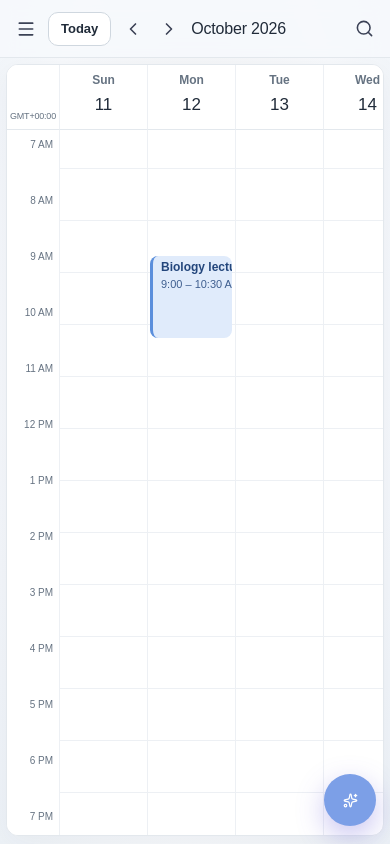
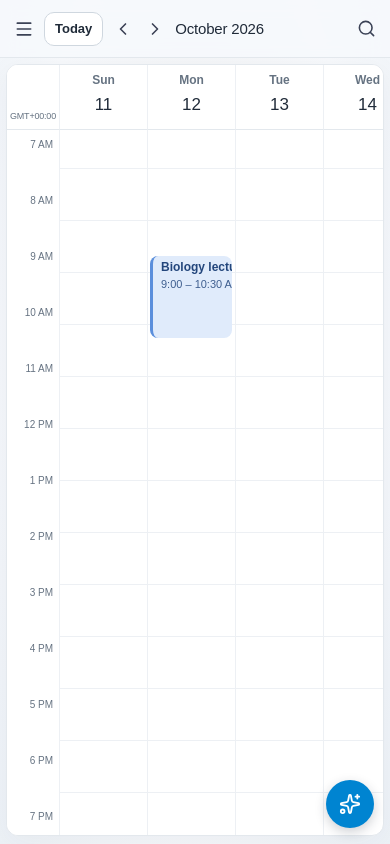
Before and after one commit to 123674/Flowtives, a Next.js app: page /calendar in a window 390 px wide. Built offline with nearby package versions, Linux system fonts and the light colour scheme.

Commit message:
made Ai icon and added tooltips

```diff
--- a/next.config.ts
+++ b/next.config.ts
@@ -1,8 +1,10 @@
+
 import type { NextConfig } from "next";
 
 const nextConfig: NextConfig = {
   /* config options here */
   reactCompiler: true,
+  allowedDevOrigins: ["192.168.0.101"],
 };
 
 export default nextConfig;
--- a/src/app/calendar/calendar.module.css
+++ b/src/app/calendar/calendar.module.css
@@ -194,6 +194,7 @@
   overflow-y: auto;
 }
 .sidebarClose, .backdrop { display: none; }
+.sidebarTop, .sidebarBrand { display: none; }
 
 .createBtn {
   display: inline-flex;
@@ -513,35 +514,50 @@
 /* ---------- Plan with Flowtives ---------- */
 .aiTab {
   position: fixed;
-  right: 0;
+  right: 24px;
+  bottom: 24px;
+  z-index: 15;
+  display: grid;
+  place-items: center;
+  width: 48px;
+  height: 48px;
+  border-radius: 50%;
+  background: var(--violet);
+  color: #fff;
+  box-shadow: 0 4px 12px rgba(32, 43, 57, 0.22);
+  transition: transform 0.18s ease, box-shadow 0.18s ease;
+}
+.aiTab:hover { transform: translateY(-2px) scale(1.06); box-shadow: 0 8px 20px rgba(32, 43, 57, 0.28); }
+.aiTip {
+  position: absolute;
+  right: calc(100% + 10px);
   top: 50%;
-  z-index: 15;
   transform: translateY(-50%);
-  display: flex;
-  flex-direction: column;
-  align-items: center;
-  gap: 10px;
-  padding: 10px 7px 14px;
-  border: 1px solid var(--line);
-  border-right: 0;
-  border-radius: 14px 0 0 14px;
-  background: #fff;
-  box-shadow: -6px 8px 24px rgba(30, 48, 64, 0.1);
-  color: var(--navy);
-  transition: padding 0.2s, box-shadow 0.2s;
+  padding: 6px 10px;
+  border-radius: 8px;
+  background: var(--navy);
+  color: #fff;
+  font-size: 12px;
+  font-weight: 600;
+  white-space: nowrap;
+  pointer-events: none;
+  opacity: 0;
+  transition: opacity 0.15s ease;
 }
-.aiTab:hover { padding-right: 10px; box-shadow: -8px 10px 28px rgba(99, 85, 216, 0.18); }
+.aiTab:focus-visible .aiTip { opacity: 1; }
+@media (hover: hover) {
+  .aiTab:hover .aiTip { opacity: 1; }
+}
 .aiTabIcon {
   display: grid;
   place-items: center;
   width: 28px;
   height: 28px;
   border-radius: 9px;
-  background: var(--grad-soft);
+  background: var(--violet);
   color: #fff;
   flex-shrink: 0;
 }
-.aiTabText { writing-mode: vertical-rl; font-size: 12px; font-weight: 650; letter-spacing: 0.2px; }
 
 .aiPanel {
   position: fixed;
@@ -555,7 +571,7 @@
   border: 1px solid var(--line);
   border-radius: 18px;
   background: #fff;
-  box-shadow: 0 24px 64px rgba(32, 31, 75, 0.18);
+  box-shadow: 0 16px 40px rgba(32, 43, 57, 0.16);
   transform: translateX(calc(100% + 24px));
   visibility: hidden;
   transition: transform 0.25s ease, visibility 0s linear 0.25s;
@@ -567,35 +583,36 @@
 .aiHeadText small { font-size: 12px; color: var(--muted); }
 .aiLog { flex: 1; overflow-y: auto; display: flex; flex-direction: column; gap: 10px; padding: 16px; }
 .aiBubble, .userBubble { max-width: 88%; padding: 10px 13px; border-radius: 14px; font-size: 14px; line-height: 1.5; }
-.aiBubble { background: #f3f2ff; border: 1px solid #e7e5fb; border-top-left-radius: 4px; align-self: flex-start; }
+.aiBubble { background: #f1f4f7; border: 1px solid var(--line); border-top-left-radius: 4px; align-self: flex-start; }
 .userBubble { background: var(--navy); color: #fff; border-top-right-radius: 4px; align-self: flex-end; }
 .aiAction {
   display: block;
   margin-top: 10px;
   padding: 8px 12px;
   border-radius: 9px;
-  background: #fff;
-  border: 1px solid #cdc9f7;
-  color: var(--violet);
+  background: var(--violet);
+  border: 0;
+  color: #fff;
   font-size: 13px;
   font-weight: 650;
+  transition: background 0.15s;
 }
-.aiAction:hover { background: var(--tint); }
+.aiAction:hover { background: #0074bb; }
 .aiThinking { display: flex; gap: 4px; padding: 14px; }
-.aiThinking i { width: 6px; height: 6px; border-radius: 50%; background: #9f9aff; animation: blink 1s infinite; }
+.aiThinking i { width: 6px; height: 6px; border-radius: 50%; background: var(--violet); animation: blink 1s infinite; }
 .aiThinking i:nth-child(2) { animation-delay: 0.15s; }
 .aiThinking i:nth-child(3) { animation-delay: 0.3s; }
 @keyframes blink { 0%, 100% { opacity: 0.3; } 50% { opacity: 1; } }
 .chips { display: flex; flex-wrap: wrap; gap: 8px; margin-top: 4px; }
 .chip {
   padding: 8px 12px;
-  border: 1px solid #d9dcf5;
+  border: 1px solid #cfd7df;
   border-radius: 999px;
   background: #fff;
   font-size: 13px;
   transition: background 0.15s, border-color 0.15s;
 }
-.chip:hover { background: var(--tint); border-color: #b9b4f5; }
+.chip:hover { background: var(--tint); border-color: var(--violet); }
 .aiForm { display: flex; gap: 8px; padding: 12px; border-top: 1px solid var(--line); }
 .aiForm input {
   flex: 1;
@@ -607,8 +624,9 @@
   font-size: 14px;
   outline: none;
 }
-.aiForm input:focus { border-color: var(--violet); box-shadow: 0 0 0 3px rgba(99, 85, 216, 0.14); }
-.sendBtn { display: grid; place-items: center; width: 44px; height: 44px; border-radius: 12px; background: var(--grad); color: #fff; flex-shrink: 0; }
+.aiForm input:focus { border-color: var(--violet); box-shadow: 0 0 0 3px rgba(0, 132, 209, 0.16); }
+.sendBtn { display: grid; place-items: center; width: 44px; height: 44px; border-radius: 12px; background: var(--violet); color: #fff; flex-shrink: 0; transition: background 0.15s; }
+.sendBtn:hover:not(:disabled) { background: #0074bb; }
 .sendBtn:disabled { opacity: 0.45; cursor: not-allowed; }
 
 /* ---------- tablet: sidebar becomes a drawer ---------- */
@@ -643,7 +661,8 @@
     transition: transform 0.25s ease, visibility 0s linear 0.25s;
   }
   .sidebarOpen { transform: none; visibility: visible; transition: transform 0.25s ease; }
-  .sidebarClose { display: inline-grid; align-self: flex-end; margin-bottom: -8px; }
+  .sidebarTop { display: flex; align-items: center; margin-bottom: -8px; }
+  .sidebarClose { display: inline-grid; margin-left: auto; }
 }
 
 /* ---------- mobile ---------- */
@@ -665,23 +684,7 @@
   .hourLabel { font-size: 10px; right: 6px; }
   .fieldRow { flex-direction: column; gap: 16px; }
 
-  .aiTab {
-    top: auto;
-    right: 14px;
-    bottom: 18px;
-    transform: none;
-    padding: 0;
-    width: 52px;
-    height: 52px;
-    justify-content: center;
-    border: 0;
-    border-radius: 50%;
-    background: var(--grad-soft);
-    box-shadow: 0 10px 28px rgba(99, 85, 216, 0.35);
-  }
-  .aiTab:hover { padding: 0; }
-  .aiTab .aiTabIcon { background: transparent; width: 24px; height: 24px; }
-  .aiTabText { display: none; }
+  .aiTab { right: 16px; bottom: 16px; }
   .aiPanel {
     top: auto;
     left: 0;
@@ -716,3 +719,56 @@
   from { opacity: 0; transform: translateX(-28px); }
   to { opacity: 1; transform: none; }
 }
+
+/* ---------- event hover / focus tooltip (rendered in a portal, so no theme vars) ---------- */
+.eventTip {
+  position: fixed;
+  left: 0;
+  top: 0;
+  z-index: 60;
+  visibility: hidden;
+  display: flex;
+  flex-direction: column;
+  gap: 2px;
+  max-width: min(280px, calc(100vw - 16px));
+  padding: 10px 12px;
+  border: 1px solid #d5dce3;
+  border-radius: 10px;
+  background: #fff;
+  color: #201f4b;
+  box-shadow: 0 8px 24px rgba(32, 43, 57, 0.14);
+  font-size: 13px;
+  line-height: 1.4;
+  pointer-events: none;
+}
+.eventTip strong { font-size: 13px; font-weight: 650; overflow-wrap: anywhere; }
+.eventTip span { font-size: 12px; color: #4b5565; }
+.eventTip p {
+  margin: 4px 0 0;
+  font-size: 12px;
+  color: #344054;
+  overflow: hidden;
+  overflow-wrap: anywhere;
+  display: -webkit-box;
+  -webkit-line-clamp: 4;
+  -webkit-box-orient: vertical;
+}
+
+/* narrow phones: keep Today, arrows, month, search and menu on one row */
+@media (max-width: 400px) {
+  .navBtns .iconBtn, .menuBtn, .search > .iconBtn { width: 32px; height: 32px; }
+  .todayBtn { padding: 0 10px; }
+  .monthTitle { font-size: 15px; }
+}
+
+/* Flowtives link inside the mobile sidebar drawer (toolbar wordmark is hidden at this width) */
+@media (max-width: 650px) {
+  .sidebarBrand {
+    display: block;
+    font-size: 21px;
+    font-weight: 750;
+    letter-spacing: -1.1px;
+    color: var(--ink);
+    text-decoration: none;
+  }
+}
--- a/src/app/calendar/components/CalendarSidebar.tsx
+++ b/src/app/calendar/components/CalendarSidebar.tsx
@@ -1,5 +1,6 @@
 'use client'
 
+import Link from 'next/link'
 import { Plus, X } from 'lucide-react'
 import s from '../calendar.module.css'
 import type { CalEvent } from '../lib'
@@ -20,9 +21,14 @@ export default function CalendarSidebar({ open, selected, today, events, onClose
     <>
       <div className={`${s.backdrop} ${open ? s.backdropOpen : ''}`} onClick={onClose} aria-hidden="true" />
       <aside id="calendar-sidebar" className={`${s.sidebar} ${open ? s.sidebarOpen : ''}`} aria-label="Calendar sidebar">
-        <button type="button" className={`${s.iconBtn} ${s.sidebarClose}`} aria-label="Close sidebar" onClick={onClose}>
-          <X size={18} />
-        </button>
+        <div className={s.sidebarTop}>
+          <Link href="/" className={s.sidebarBrand} aria-label="Flowtives home" onClick={onClose}>
+            Flowtives
+          </Link>
+          <button type="button" className={`${s.iconBtn} ${s.sidebarClose}`} aria-label="Close sidebar" onClick={onClose}>
+            <X size={18} />
+          </button>
+        </div>
         <button type="button" className={s.createBtn} onClick={onCreate}>
           <span className={s.createChip}>
             <Plus size={16} aria-hidden="true" />
--- a/src/app/calendar/components/FlowtivesAIChat.tsx
+++ b/src/app/calendar/components/FlowtivesAIChat.tsx
@@ -87,11 +87,11 @@ export default function FlowtivesAIChat({ open, onOpen, onClose, events, weekSta
   return (
     <>
       {!open && (
-        <button type="button" className={s.aiTab} onClick={onOpen} aria-expanded="false" aria-controls="flowtives-ai">
-          <span className={s.aiTabIcon}>
-            <Sparkles size={15} aria-hidden="true" />
+        <button type="button" className={s.aiTab} onClick={onOpen} aria-label="Plan with Flowtives" aria-expanded="false" aria-controls="flowtives-ai">
+          <Sparkles size={22} aria-hidden="true" />
+          <span className={s.aiTip} aria-hidden="true">
+            Plan with Flowtives
           </span>
-          <span className={s.aiTabText}>Plan with Flowtives</span>
         </button>
       )}
       <aside id="flowtives-ai" className={`${s.aiPanel} ${open ? s.aiPanelOpen : ''}`} aria-label="Plan with Flowtives" aria-hidden={!open}>
```
Also changed, not shown: src/app/calendar/components/EventCard.tsx (+98 -3 lines).
